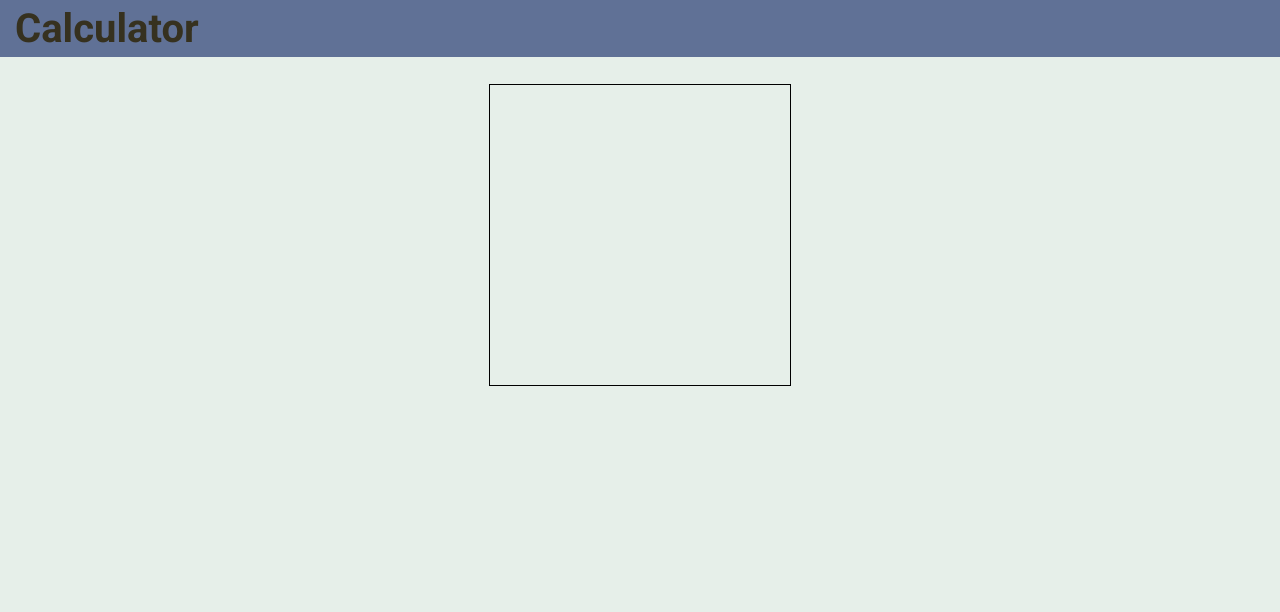
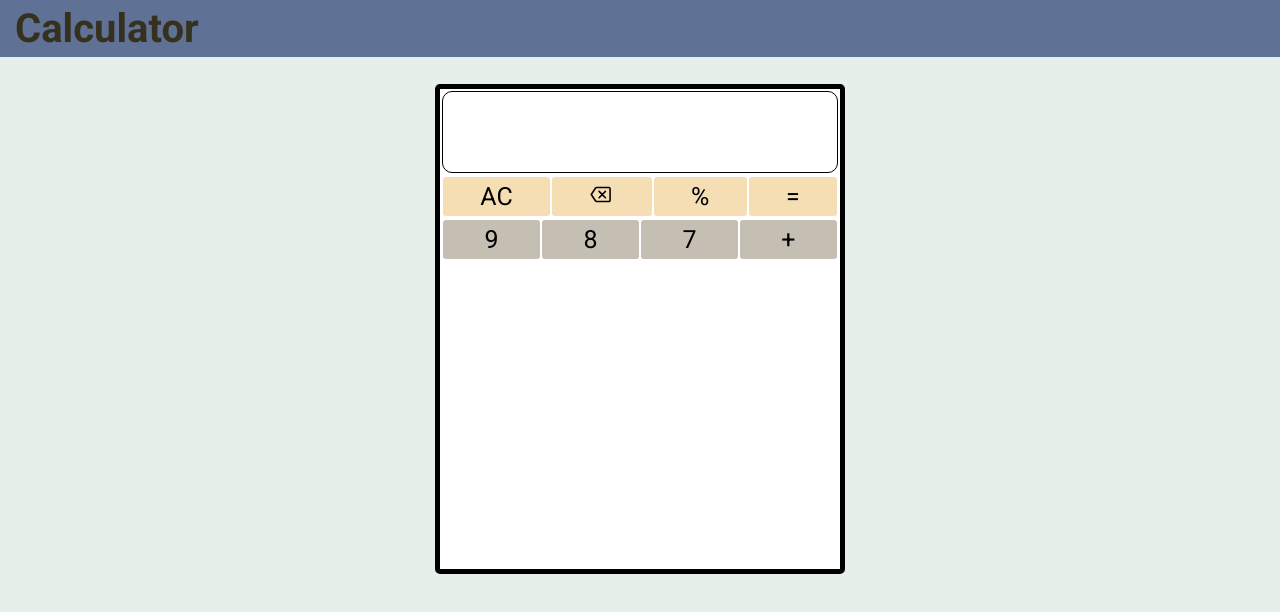
Before and after one commit to Yashwantttt/calculator, a plain HTML site: page index.html in a window 1280 px wide. Drawn offline with nearby package versions, Linux system fonts and the light colour scheme.

Commit message:
Adding divs and 2 rows

```diff
--- a/css/style.css
+++ b/css/style.css
@@ -19,8 +19,61 @@ h1{
 }
 
 .calculatorFrame{
+    min-width: 50vh;
+    min-height: 60vh;
+    border: 5px solid;
+    border-radius: 5px;
+    background-color: white;
+}
+
+.displayScreen{
     display: flex;
+    /* padding: 2em; */
+    min-height: 5em;
     border: 1px solid;
-    min-width: 300px;
-    min-height: 300px;
+    border-radius: 10px;
+    margin: 2px 2px;
 }
+
+.rowOne{
+    display: flex;
+    flex: 1;
+    justify-content: space-around;
+    flex-grow: 1;
+    margin-left:  2px;
+    margin-right: 2px;
+}
+.rowOneButton{
+    display: flex;
+    flex-grow: 1;
+    justify-content: center;
+    margin: 2px 1px;
+    padding: 5px 0px ;
+    font-size: 25px ;
+    /* border: 1px solid rgb(121, 106, 106); */
+    background-color: wheat;
+    border-radius: 3px;
+}
+
+.rowTwo{
+    display: flex;
+    flex: 1;
+    justify-content: space-around;
+    flex-grow: 1;
+    margin-left:  2px;
+    margin-right: 2px;
+}
+.rowTwoButton{
+    display: flex;
+    flex-grow: 1;
+    justify-content: center;
+    margin: 2px 1px;
+    padding: 5px 0px ;
+    font-size: 25px ;
+    background-color: rgb(197, 190, 179);
+    border-radius: 3px;
+}
+/* #add,#equals{
+    background-color: wheat;
+    max-width: 13vh;
+} */
--- a/index.html
+++ b/index.html
@@ -9,12 +9,28 @@
     <link rel="preconnect" href="https://fonts.googleapis.com">
     <link rel="preconnect" href="https://fonts.gstatic.com" crossorigin>
     <link href="https://fonts.googleapis.com/css2?family=Roboto:ital,wght@0,100;0,300;0,400;0,500;0,700;0,900;1,100;1,300;1,400;1,500;1,700;1,900&display=swap" rel="stylesheet">
+    <script type="module" src="https://unpkg.com/ionicons@7.1.0/dist/ionicons/ionicons.esm.js"></script>
 </head>
 <body>
     <h1>Calculator</h1>
     <div class="calcBackground">
         <div class="calculatorFrame">
+            <div class="displayScreen"></div>
+            <div class="rowOne">
+                <!-- percentage , backspace , clear , equals -->
+                <div class="rowOneButton">  AC        </div>
+                <div class="rowOneButton"> <ion-icon name="backspace-outline"></ion-icon>     </div>
+                <div class="rowOneButton">   %     </div>
+                <div class="rowOneButton" id="equals">  =        </div>
+            </div>
 
+            <div class="rowTwo">
+                <!-- 9 , 8 , 7 , + -->
+                <div class="rowTwoButton" id="nine">  9      </div>
+                <div class="rowTwoButton" id="eight">  8     </div>
+                <div class="rowTwoButton" id="seven">  7       </div>
+                <div class="rowTwoButton" id="add">  +        </div>
+            </div>
         </div>
     </div>
 
```
Also changed, not shown: calculator.png (deleted).
